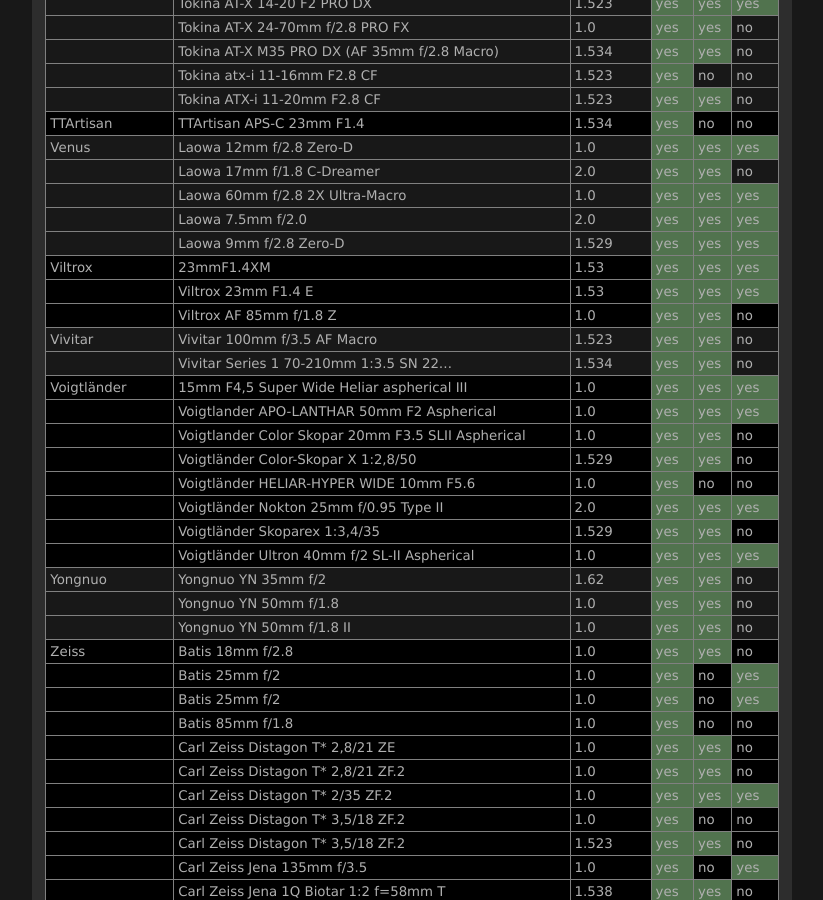
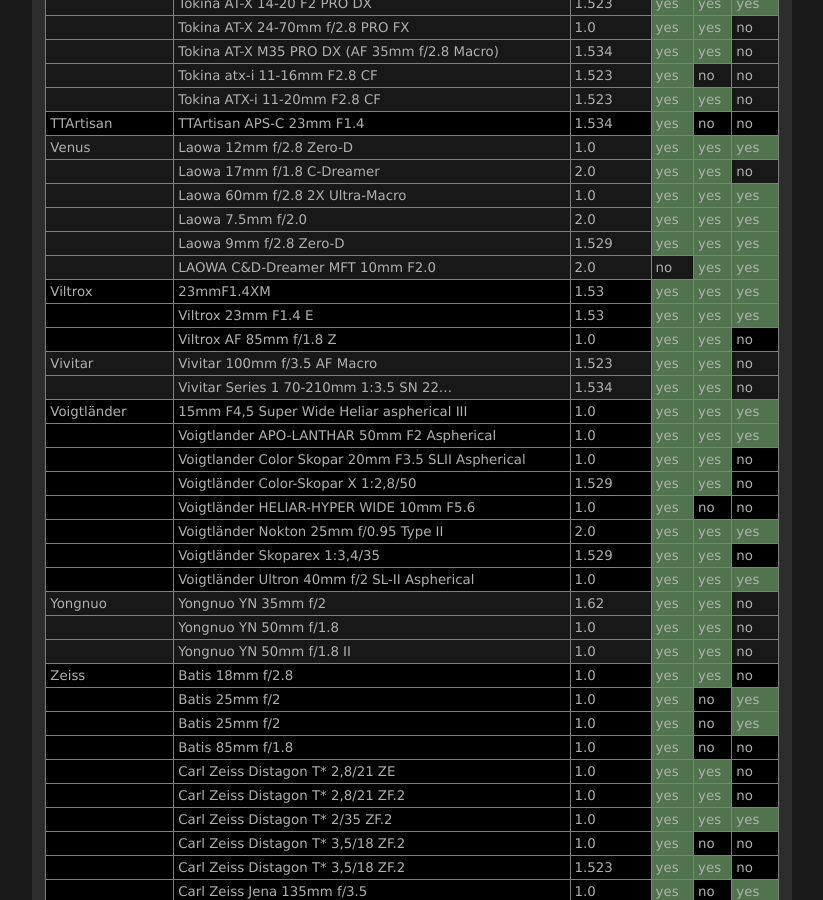
Before and after one commit to lensfun/lensfun.github.io, a Jekyll site: the page built from _posts/lenslist/2999-12-31-Lenslist-master.md, in a window 1280 px wide and 900 px high, scrolled down 30342 px. Shown: the whole window, without its empty margins (284-1107 px from the left). Built offline with Jekyll 4.4.1, drawn with Linux system fonts in a browser that asks for light colours.

Commit message:
Update master lens list from GitHub Actions

```diff
--- a/_posts/lenslist/2999-12-31-Lenslist-master.md
+++ b/_posts/lenslist/2999-12-31-Lenslist-master.md
@@ -1255,6 +1255,7 @@ This list was generated on 2023-08-18 from current Lensfun sources. Your Lensfun
 <tr class="lenslist-bg2"><td></td><td>Laowa 60mm f/2.8 2X Ultra-Macro</td><td>1.0</td><td class="lenslist-highlight lenslist-check">yes</td><td class="lenslist-highlight lenslist-check">yes</td><td class="lenslist-highlight lenslist-check">yes</td></tr>
 <tr class="lenslist-bg2"><td></td><td>Laowa 7.5mm f/2.0</td><td>2.0</td><td class="lenslist-highlight lenslist-check">yes</td><td class="lenslist-highlight lenslist-check">yes</td><td class="lenslist-highlight lenslist-check">yes</td></tr>
 <tr class="lenslist-bg2"><td></td><td>Laowa 9mm f/2.8 Zero-D</td><td>1.529</td><td class="lenslist-highlight lenslist-check">yes</td><td class="lenslist-highlight lenslist-check">yes</td><td class="lenslist-highlight lenslist-check">yes</td></tr>
+<tr class="lenslist-bg2"><td></td><td>LAOWA C&D-Dreamer MFT 10mm F2.0</td><td>2.0</td><td class="lenslist-check">no</td><td class="lenslist-highlight lenslist-check">yes</td><td class="lenslist-highlight lenslist-check">yes</td></tr>
 <tr class="lenslist-bg1"><td>Viltrox</td><td>23mmF1.4XM</td><td>1.53</td><td class="lenslist-highlight lenslist-check">yes</td><td class="lenslist-highlight lenslist-check">yes</td><td class="lenslist-highlight lenslist-check">yes</td></tr>
 <tr class="lenslist-bg1"><td></td><td>Viltrox 23mm F1.4 E</td><td>1.53</td><td class="lenslist-highlight lenslist-check">yes</td><td class="lenslist-highlight lenslist-check">yes</td><td class="lenslist-highlight lenslist-check">yes</td></tr>
 <tr class="lenslist-bg1"><td></td><td>Viltrox AF 85mm f/1.8 Z</td><td>1.0</td><td class="lenslist-highlight lenslist-check">yes</td><td class="lenslist-highlight lenslist-check">yes</td><td class="lenslist-check">no</td></tr>
```
